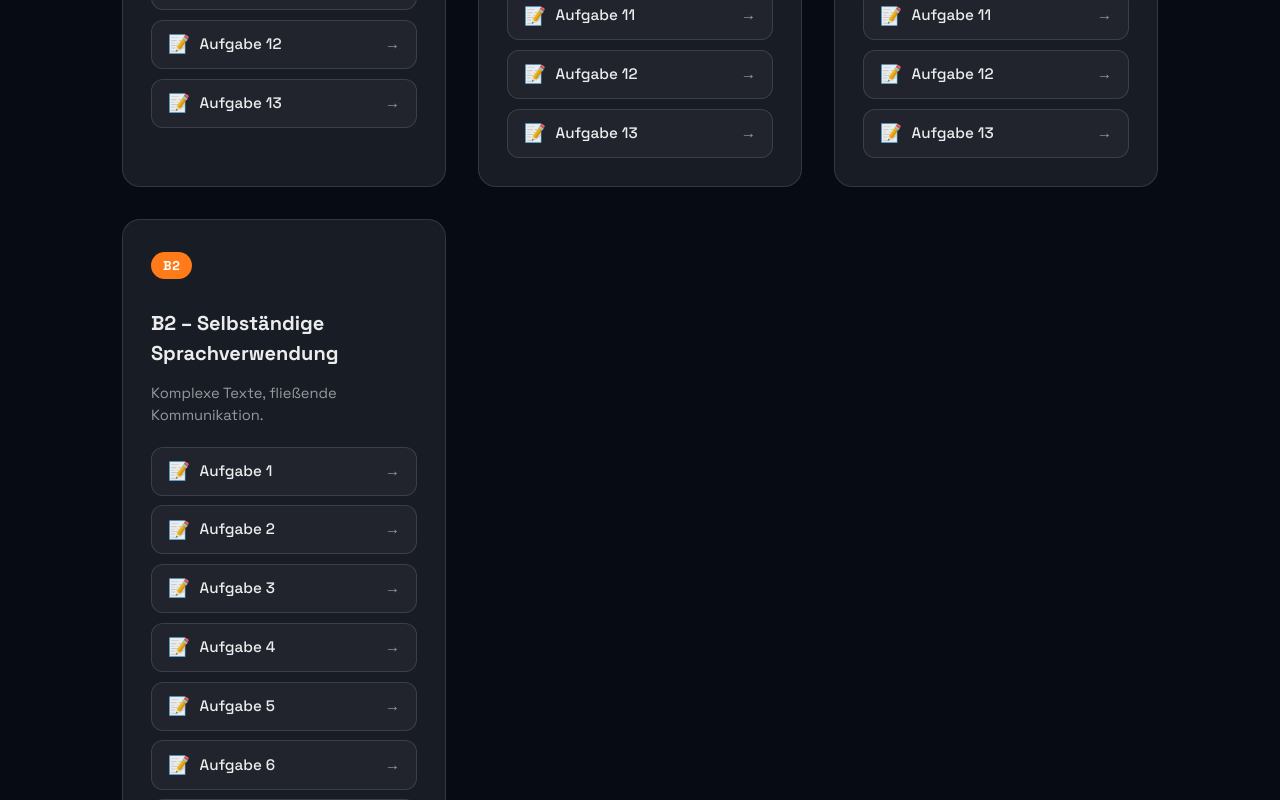
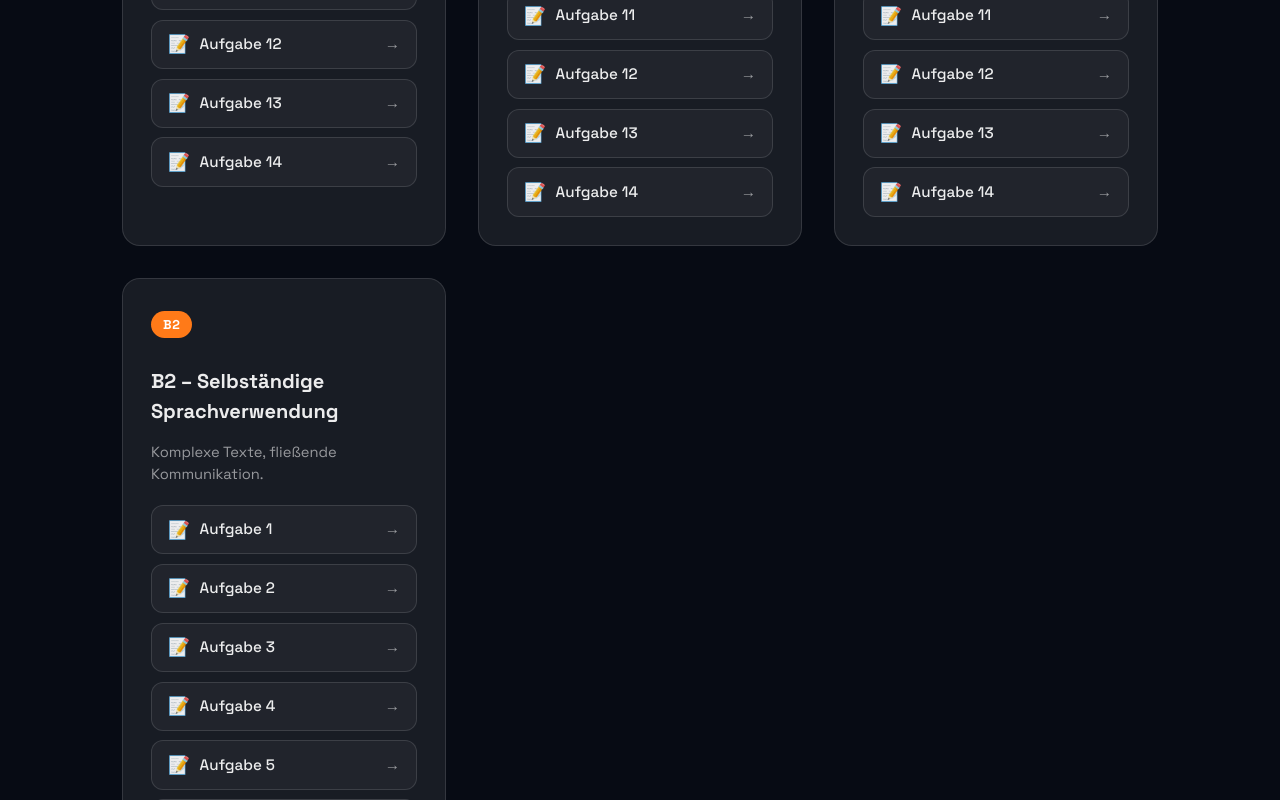
Before and after one commit to mostafakanaan/Personal_Portfolio, a React (Vite) app: page /DfA/Aufgaben in a window 1280 px wide. Shown: the part 1120-1920 px from the top of the page. Built offline with nearby package versions, Linux system fonts and the light colour scheme.

Commit message:
feat: add Aufgabe 14 to overview

```diff
--- a/src/data/aufgaben.js
+++ b/src/data/aufgaben.js
@@ -23,6 +23,7 @@ export const levels = [
       { number: 11, title: "Aufgabe 11", link: "/DfA/Aufgaben/11" },
       { number: 12, title: "Aufgabe 12", link: "/DfA/Aufgaben/12" },
       { number: 13, title: "Aufgabe 13", link: "/DfA/Aufgaben/13" },
+      { number: 14, title: "Aufgabe 14", link: "/DfA/Aufgaben/14" },
     ],
   },
   {
@@ -44,6 +45,7 @@ export const levels = [
       { number: 11, title: "Aufgabe 11", link: "/DfA/Aufgaben/11" },
       { number: 12, title: "Aufgabe 12", link: "/DfA/Aufgaben/12" },
       { number: 13, title: "Aufgabe 13", link: "/DfA/Aufgaben/13" },
+      { number: 14, title: "Aufgabe 14", link: "/DfA/Aufgaben/14" },
     ],
   },
   {
@@ -65,6 +67,7 @@ export const levels = [
       { number: 11, title: "Aufgabe 11", link: "/DfA/Aufgaben/11" },
       { number: 12, title: "Aufgabe 12", link: "/DfA/Aufgaben/12" },
       { number: 13, title: "Aufgabe 13", link: "/DfA/Aufgaben/13" },
+      { number: 14, title: "Aufgabe 14", link: "/DfA/Aufgaben/14" },
     ],
   },
   {
@@ -86,6 +89,7 @@ export const levels = [
       { number: 11, title: "Aufgabe 11", link: "/DfA/Aufgaben/11" },
       { number: 12, title: "Aufgabe 12", link: "/DfA/Aufgaben/12" },
       { number: 13, title: "Aufgabe 13", link: "/DfA/Aufgaben/13" },
+      { number: 14, title: "Aufgabe 14", link: "/DfA/Aufgaben/14" },
     ],
   },
 ];
```
